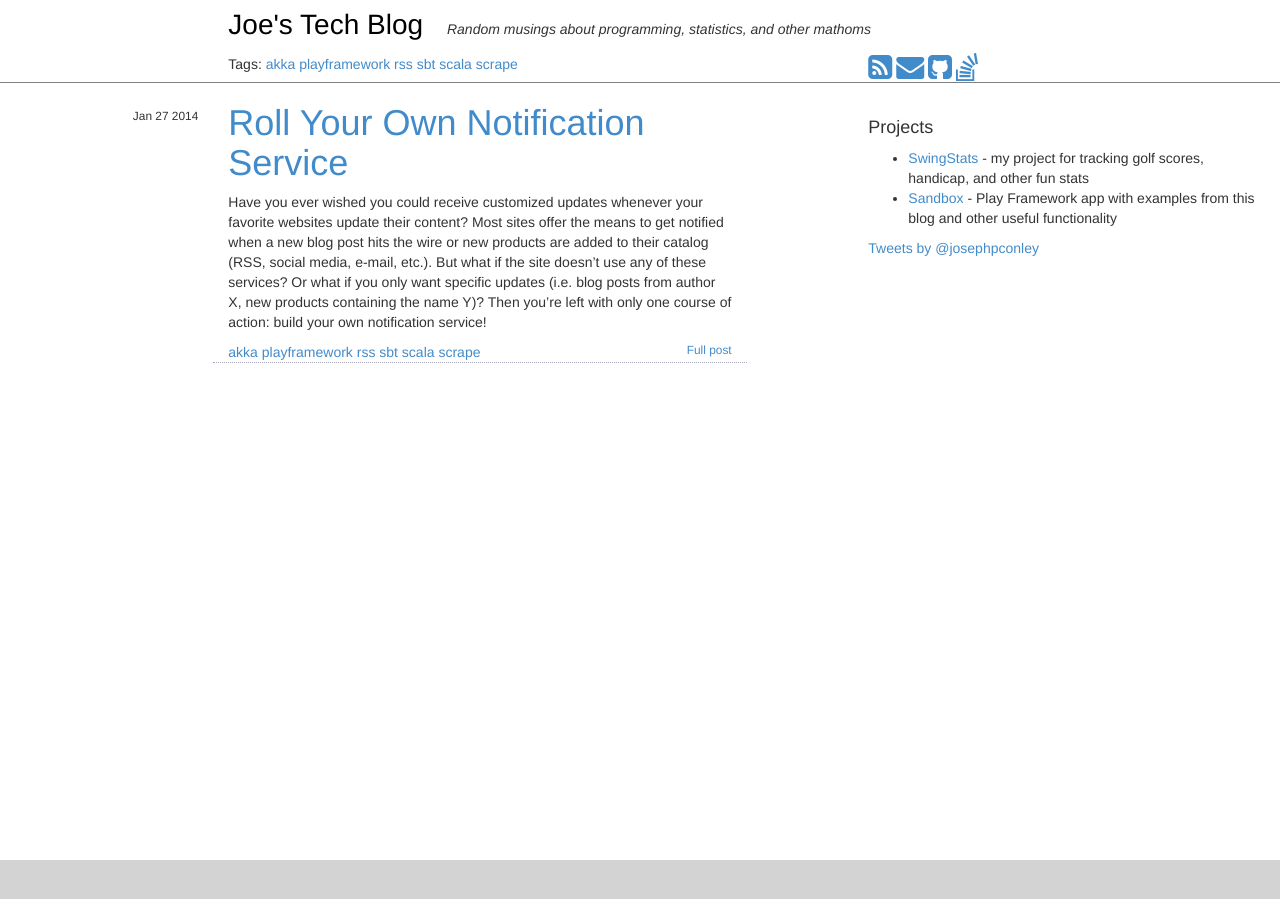
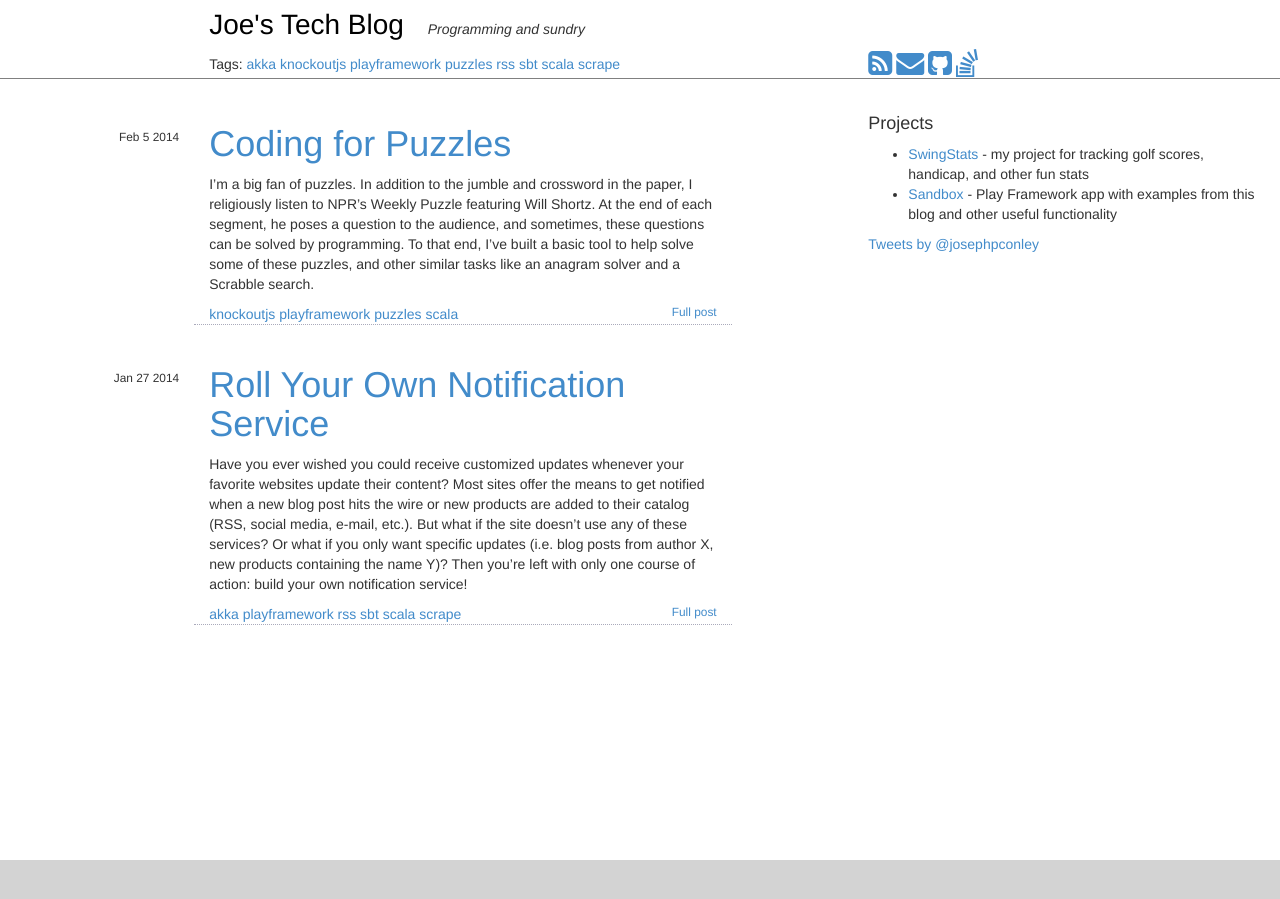
Before and after one commit to josephpconley/josephpconley.github.io, a Jekyll site: the page built from index.html, in a window 1280 px wide. Built offline with Jekyll 4.4.1, drawn with Linux system fonts in a browser that asks for light colours; a script that is not in the unit is left out; comment, search, counter and statistics services are not loaded.

Commit message:
starting second post

```diff
--- a/_config.yml
+++ b/_config.yml
@@ -1,3 +1,3 @@
 name: Joe's Tech Blog
-description: Random musings about programming, statistics, and other mathoms
+description: Programming and sundry
 url: http://www.josephpconley.com
--- a/_layouts/main.html
+++ b/_layouts/main.html
@@ -28,19 +28,17 @@
     <div id="wrap">
         <div class="container" style="width:100% !important;">
             <div class="row" style="border-bottom: 1px solid gray;">
-                <div class="col-xs-12 col-sm-12 col-md-offset-2 col-md-10">
-                    <div class="title">
-                        <a class="logo" href="/">{{ site.name }}</a>
-                        <i class="" style="margin-left:20px;">{{ site.description }}</i>
+                <div class="col-xs-12 col-sm-8 col-md-7">
+                    <div class="col-xs-1 col-sm-1 col-md-3"></div>
+                    <div class="col-xs-11 col-sm-7 col-md-9">
+                        <div class="title">
+                            <a class="logo" href="/">{{ site.name }}</a>
+                            <i style="margin-left:20px;">{{ site.description }}</i>
+                        </div>
+                        <div id="tags"></div>
                     </div>
                 </div>
-                <div class="col-xs-12 col-sm-6 col-md-offset-2 col-md-6">
-                    Tags:
-                    {% for tag in site.tags %}
-                    <a href="/tags/{{ tag | first}}/">{{ tag | first}}</a>
-                    {% endfor %}
-                </div>
-                <div class="col-xs-12 col-sm-6 col-md-3">
+                <div class="col-xs-12 col-sm-4 col-md-offset-1 col-md-4" style="margin-top:50px;">
                     <a href="/feed.xml" target="_blank"><i class="fa fa-rss-square fa-2x"></i></a>
                     <a href="mailto:josephpconley@gmail.com"><i class="fa fa-envelope fa-2x"></i></a>
                     <a href="https://github.com/josephpconley" target="_blank"><i class="fa fa-github-square fa-2x"></i></a>
@@ -48,7 +46,9 @@
                 </div>
             </div>
             <div class="row">
-                {{ content }}
+                <div class="col-xs-12 col-sm-8 col-md-7" style="margin-top:25px;">
+                    {{ content }}
+                </div>
                 <div class="col-xs-12 col-sm-4 col-md-offset-1 col-md-4" style="margin-top:25px;">
                     <script src="//platform.linkedin.com/in.js" type="text/javascript"></script>
                     <script type="IN/MemberProfile" data-id="http://www.linkedin.com/pub/joe-conley/7/288/9a3" data-format="inline" data-related="false"></script>
@@ -88,3 +88,20 @@
     </footer>
     </body>
 </html>
+<script>
+var tags = new Array();
+var i = 0;
+{% for tag in site.tags %}
+    tags[i] = "{{ tag | first}}";
+    i++;
+{% endfor %}
+
+var tagHtml = 'Tags: ';
+var sorted = tags.sort();
+
+for(var i = 0; i<sorted.length; i++){
+    tagHtml += '<a href="/tags/' + sorted[i] + '">' + sorted[i] + '</a> '
+}
+
+$("#tags").html(tagHtml);
+</script>
--- a/_layouts/post.html
+++ b/_layouts/post.html
@@ -1,10 +1,10 @@
 ---
 layout: main
 ---
-<div class="col-xs-1 col-sm-1 col-md-2">
+<div class="col-xs-1 col-sm-1 col-md-3">
     <small class="pull-right" style="margin-top:25px;"><time datetime="{{ post.date | html_global_date }}">{{ post.date | date: date_format }}</time></small>
 </div>
-<div class="col-xs-11 col-sm-7 col-md-5">
+<div class="col-xs-11 col-sm-11 col-md-9">
     <h1>{{ page.title }}</h1>
     {{ content }}
     <hr>
--- a/_layouts/tag_index.html
+++ b/_layouts/tag_index.html
@@ -2,7 +2,7 @@
 layout: main
 ---
 {% capture date_format %}%b %-d %Y{% endcapture %}
-<h2 class="col-xs-offset-1 col-xs-11 col-sm-offset-1 col-sm-11 col-md-offset-2 col-md-10">
+<h2 class="col-xs-offset-1 col-xs-11 col-sm-offset-5 col-sm-7 col-md-offset-3 col-md-9">
     {{ page.title }}
     <a href="/tags/{{ page.tag }}/feed.xml" target="_blank"><i class="fa fa-rss-square"></i></a>
 </h2>
@@ -11,10 +11,10 @@ layout: main
 {% for post in site.posts %}
 {% for tag in post.tags %}
 {% if tag == page.tag %}
-<div class="col-xs-1 col-sm-1 col-md-2">
+<div class="col-xs-1 col-sm-1 col-md-3">
     <small class="pull-right" style="margin-top: 25px;"><time datetime="{{ post.date | html_global_date }}">{{ post.date | date: date_format }}</time></small>
 </div>
-<div class="col-xs-11 col-sm-7 col-md-5 post">
+<div class="col-xs-11 col-sm-7 col-md-9 post">
     <h1><a href="{{ post.url }}">{{ post.title }}</a></h1>
     <p>{{ post.excerpt }}</p>
     <div class="pull-left">
--- /dev/null
+++ b/_posts/2014-2-5-coding-for-puzzles.md
@@ -0,0 +1,21 @@
+---
+layout: post
+type: post
+tags: knockoutjs playframework puzzles scala
+title: Coding for Puzzles
+published: true
+---
+
+I'm a big fan of puzzles.  In addition to the jumble and crossword in the paper, I religiously listen to NPR's Weekly Puzzle featuring Will Shortz.  At the end of each segment, he poses a question to the audience, and sometimes, these questions can be solved by programming.  To that end, I've built a basic tool to help solve some of these puzzles, and other similar tasks like an anagram solver and a Scrabble search.
+
+The full library I've built for solving puzzles (in Scala) can be found [here](https://github.com/josephpconley/scala/tree/master/puzzles).  In addition to puzzle utilities, this project also has an npr package which shows examples of programs written to solve NPR puzzles.
+
+## Applications
+
+### Anagrams
+
+### Scrabble
+
+### Regex
+
+## Play! app
--- a/index.html
+++ b/index.html
@@ -5,10 +5,10 @@ title: Joe's Tech Blog
 
 {% capture date_format %}%b %-d %Y{% endcapture %}
 {% for post in site.posts %}
-<div class="col-xs-1 col-sm-1 col-md-2">
+<div class="col-xs-1 col-sm-1 col-md-3">
     <small class="pull-right" style="margin-top:25px;"><time datetime="{{ post.date | html_global_date }}">{{ post.date | date: date_format }}</time></small>
 </div>
-<div class="col-xs-11 col-sm-7 col-md-5 post">
+<div class="col-xs-11 col-sm-7 col-md-9 post">
     <h1><a href="{{ post.url }}">{{ post.title }}</a></h1>
     <p>{{ post.excerpt }}</p>
     <div class="pull-left">
```
Also changed, not shown: _posts/2014-1-10-coding-for-puzzles.md (deleted, +0 -10 lines).
